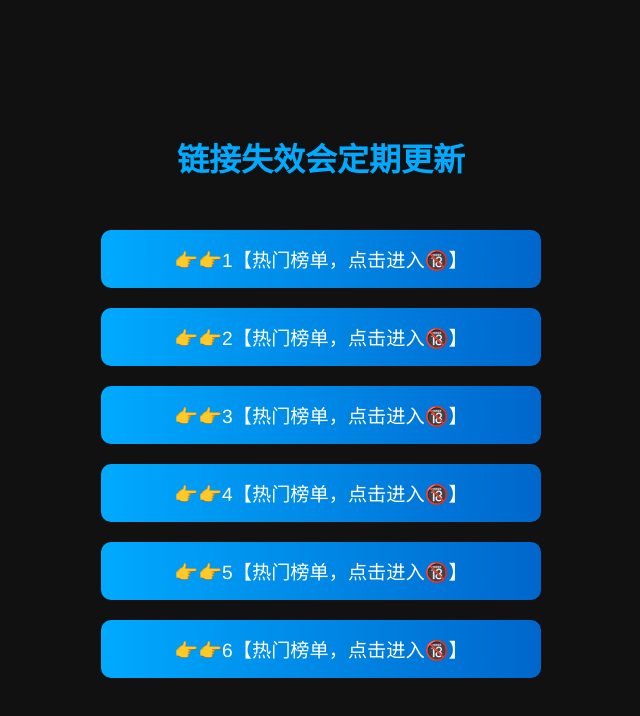
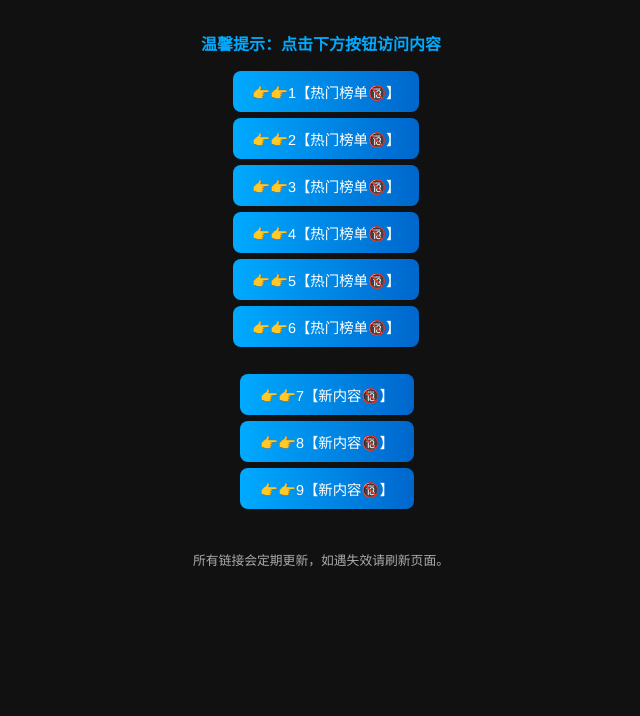
Before and after one commit to beta-215/my-links, a plain HTML site: page index.html in a window 1280 px wide. Shown: the whole page, without its empty margins (319-959 px from the left). Drawn offline with Linux system fonts and the light colour scheme.

Commit message:
Update index.html

```diff
--- a/index.html
+++ b/index.html
@@ -3,8 +3,9 @@
 <head>
   <meta charset="UTF-8">
   <meta name="viewport" content="width=device-width, initial-scale=1.0">
-  <title>hello</title>
+  <title>我的导航页面</title>
   <style>
+    /* 页面背景和字体 */
     body {
       margin: 0;
       font-family: "Helvetica Neue", Arial, sans-serif;
@@ -13,43 +14,79 @@
       display: flex;
       flex-direction: column;
       align-items: center;
-      justify-content: center;
+      justify-content: flex-start; /* 改为靠上 */
       min-height: 100vh;
+      padding-top: 20px; /* 页面整体往上 */
     }
+
+    /* 页面标题 */
     h1 {
-      margin-bottom: 40px;
-      font-size: 2em;
+      margin-bottom: 10px; /* 缩小标题下间距 */
+      font-size: 1em;      /* 更小的提示文字 */
       color: #0af;
+      text-align: center;
     }
+
+    /* 按钮样式 */
     .link-btn {
       display: block;
-      width: 80%;
-      max-width: 400px;
-      margin: 10px 0;
-      padding: 15px 20px;
+      width: 90%;
+      max-width: 350px;
+      margin: 6px 0;       /* 缩小按钮间距 */
+      padding: 10px 14px;
       text-align: center;
       text-decoration: none;
       color: #fff;
       background: linear-gradient(90deg, #0af, #06c);
-      border-radius: 10px;
-      font-size: 1.2em;
+      border-radius: 8px;
+      font-size: 0.9em;
       transition: all 0.2s;
     }
+
     .link-btn:hover {
       background: linear-gradient(90deg, #06c, #0af);
-      transform: scale(1.05);
+      transform: scale(1.03);
+    }
+
+    /* 分组间距 */
+    .group {
+      margin-bottom: 15px; /* 两组按钮间隔 */
+    }
+
+    /* 底部提示文字 */
+    .footer-text {
+      margin-top: 20px;
+      font-size: 0.8em;
+      color: #aaa;
+      text-align: center;
     }
   </style>
 </head>
 <body>
-  <h1>链接失效会定期更新</h1>
 
-  <a class="link-btn" href="jump.html?link=1">👉👉1【热门榜单，点击进入🔞】</a>
-  <a class="link-btn" href="jump.html?link=2">👉👉2【热门榜单，点击进入🔞】</a>
-  <a class="link-btn" href="jump.html?link=3">👉👉3【热门榜单，点击进入🔞】</a>
-  <a class="link-btn" href="jump.html?link=4">👉👉4【热门榜单，点击进入🔞】</a>
-  <a class="link-btn" href="jump.html?link=5">👉👉5【热门榜单，点击进入🔞】</a>
-  <a class="link-btn" href="jump.html?link=6">👉👉6【热门榜单，点击进入🔞】</a>
+  <h1>温馨提示：点击下方按钮访问内容</h1>
+
+  <!-- 第一组按钮 -->
+  <div class="group">
+    <a class="link-btn" href="jump.html?link=1">👉👉1【热门榜单🔞】</a>
+    <a class="link-btn" href="jump.html?link=2">👉👉2【热门榜单🔞】</a>
+    <a class="link-btn" href="jump.html?link=3">👉👉3【热门榜单🔞】</a>
+    <a class="link-btn" href="jump.html?link=4">👉👉4【热门榜单🔞】</a>
+    <a class="link-btn" href="jump.html?link=5">👉👉5【热门榜单🔞】</a>
+    <a class="link-btn" href="jump.html?link=6">👉👉6【热门榜单🔞】</a>
+  </div>
+
+  <!-- 第二组按钮 -->
+  <div class="group">
+    <a class="link-btn" href="jump.html?link=7">👉👉7【新内容🔞】</a>
+    <a class="link-btn" href="jump.html?link=8">👉👉8【新内容🔞】</a>
+    <a class="link-btn" href="jump.html?link=9">👉👉9【新内容🔞】</a>
+  </div>
+
+  <!-- 底部提示文字 -->
+  <div class="footer-text">
+    所有链接会定期更新，如遇失效请刷新页面。
+  </div>
 
 </body>
 </html>
```
